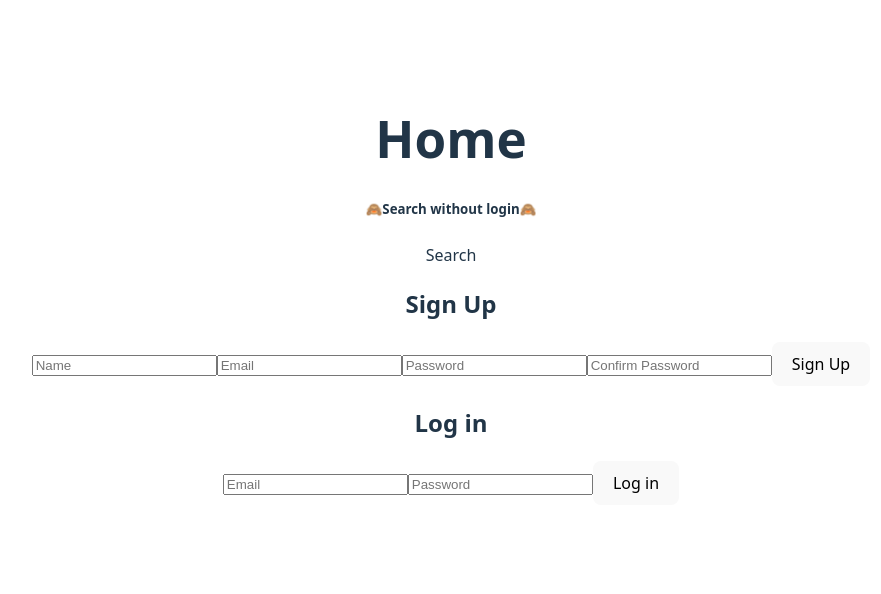
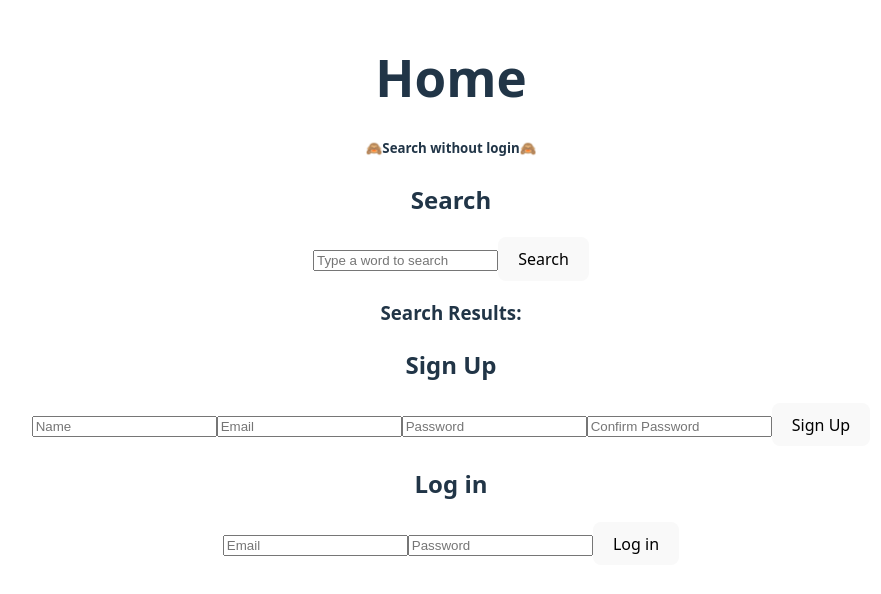
Before and after one commit to minami-77/my-dictionary-frontend, a React (Vite) app: page / in a window 1280 px wide. Shown: the part 110-704 px from the top of the page, without its empty margins (189-1070 px from the left). Built offline with nearby package versions, Linux system fonts and the light colour scheme.

Commit message:
add handle search

```diff
--- a/src/components/Search.jsx
+++ b/src/components/Search.jsx
@@ -1,7 +1,36 @@
 import React from 'react'
+import { useState } from "react";
+import axios from "axios";
 
 export default function Search() {
+  const [word, setWord] = useState("");
+  const [results, setResults] = useState([]);
+
+  const handle_search= async() => {
+    try {
+      const res = await axios.get(`https://api.dictionaryapi.dev/api/v2/entries/en/${word}`);
+      console.log(res.data);
+      setResults(res.data[0].meanings[0].definitions[0].definition);
+      console.log(results);
+    } catch (error) {
+      console.error("Error fetching word", error.response?.data || error.message);
+      setResults(["No results found"]);
+    }
+  }
+
   return (
-    <div>Search</div>
+    <>
+      <h2>Search</h2>
+      <input type="text"
+        placeholder="Type a word to search"
+        value = {word}
+        onChange={(e)=>setWord(e.target.value)} />
+      <button onClick={handle_search}>Search</button>
+      <div>
+        <h3>Search Results:</h3>
+        <p>{results}</p>
+      </div>
+    </>
+
   )
 }
```
